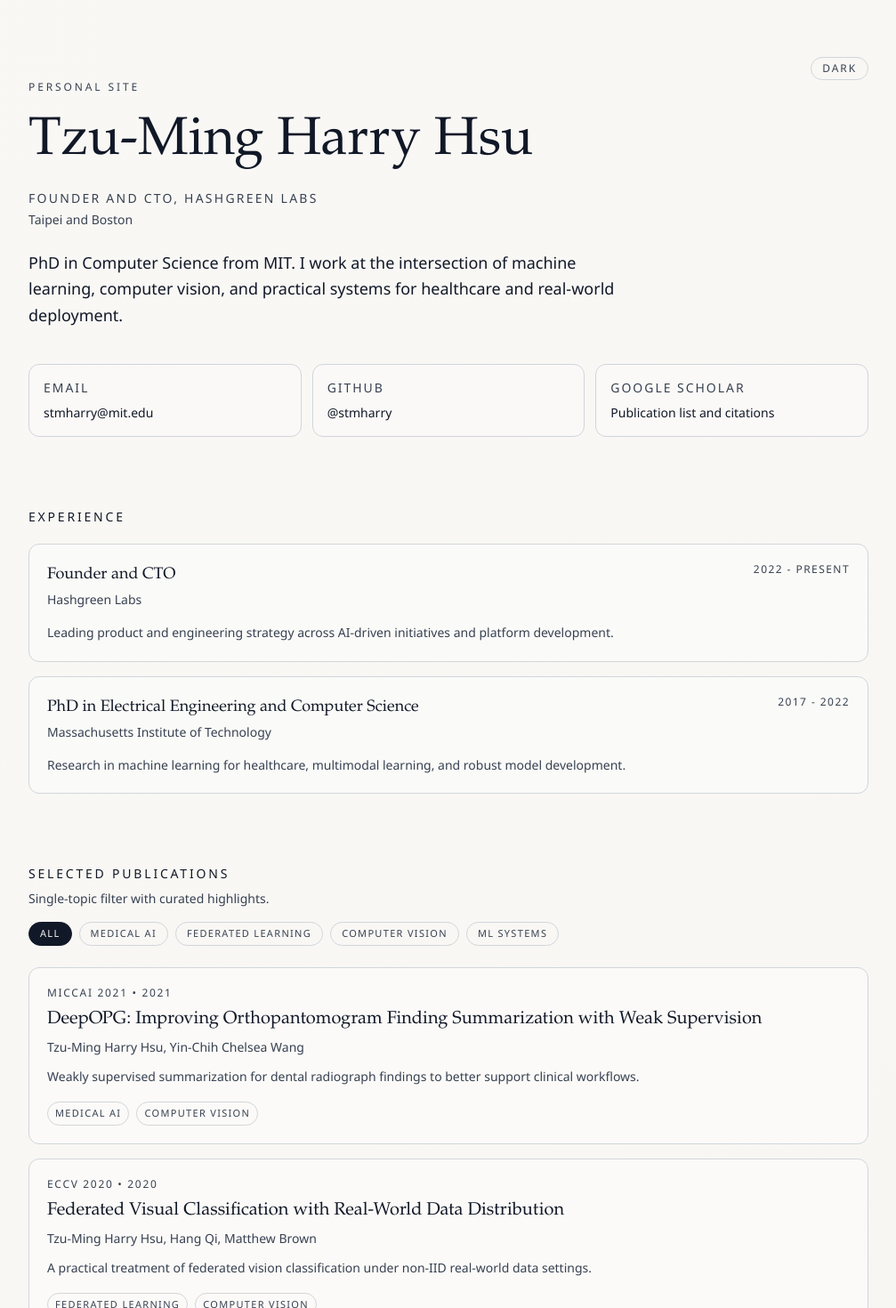
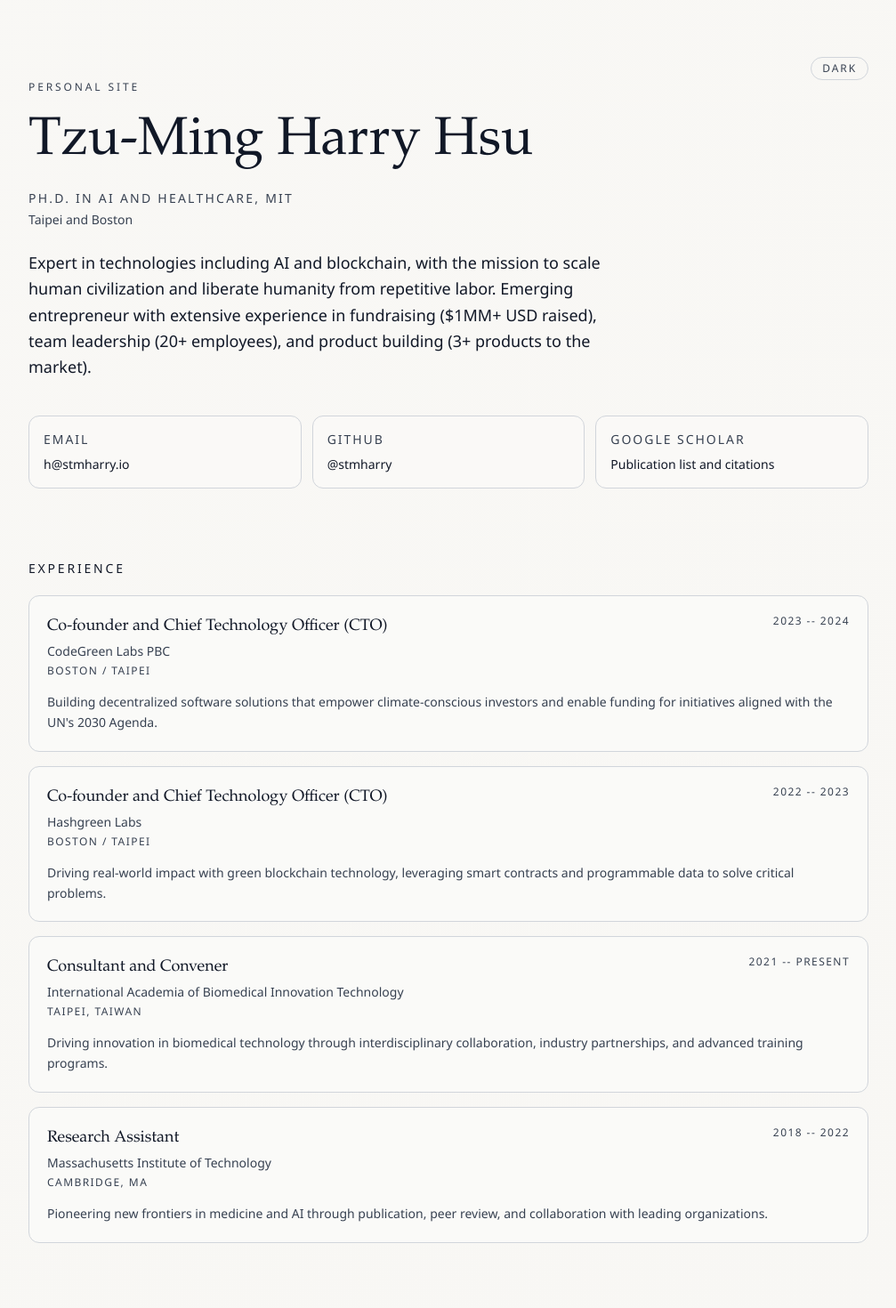
Before and after one commit to stmharry/stmharry.github.io, a React (Vite) app: page / in a window 1280 px wide. Shown: the top 1470 px of the page at 89% size, without its empty margins (136-1143 px from the left). Built offline with nearby package versions, Linux system fonts and the light colour scheme.

Commit message:
✨ feat(web): derive rendered sections from canonical CV data
Switch the website to read profile, links, experience, and publications
from CV selectors so web content stays synchronized with the resume
source of truth.

```diff
--- a/src/App.tsx
+++ b/src/App.tsx
@@ -5,7 +5,8 @@
 import { PrimaryLinks } from "./components/PrimaryLinks";
 import { PublicationsSection } from "./components/PublicationsSection";
 import { ThemeToggle } from "./components/ThemeToggle";
-import { siteContent } from "./data/content";
+import { cvContent } from "./data/cv/content";
+import { getWebExperience, getWebProfile } from "./data/cv/selectors";
 import {
   applyTheme,
   getInitialTheme,
@@ -38,15 +39,18 @@
     setTheme(nextTheme);
   };
 
+  const webProfile = getWebProfile(cvContent);
+  const webExperience = getWebExperience(cvContent);
+
   return (
     <main className="mx-auto w-full max-w-5xl px-6 py-12 sm:px-10 sm:py-16">
       <div className="flex items-center justify-end">
         <ThemeToggle mode={theme} onToggle={handleToggleTheme} />
       </div>
-      <Hero profile={siteContent.profile} />
-      <PrimaryLinks links={siteContent.links} />
-      <ExperienceSection items={siteContent.experience} />
-      <PublicationsSection publications={siteContent.publications} topics={siteContent.topics} />
+      <Hero profile={webProfile} />
+      <PrimaryLinks links={cvContent.profile.links} />
+      <ExperienceSection items={webExperience} />
+      <PublicationsSection publications={cvContent.publications} topics={cvContent.topics} />
     </main>
   );
 }
--- a/src/components/ExperienceSection.tsx
+++ b/src/components/ExperienceSection.tsx
@@ -1,11 +1,7 @@
-import type { ExperienceItem } from "../data/types";
+import type { ExperienceItem } from "../data/cv/types";
 
 type ExperienceSectionProps = {
   items: ExperienceItem[];
-};
-
-const formatYearRange = (startYear: number, endYear: number | null) => {
-  return `${startYear} - ${endYear ?? "Present"}`;
 };
 
 export const ExperienceSection = ({ items }: ExperienceSectionProps) => {
@@ -23,12 +19,11 @@
                   {item.role}
                 </p>
                 <p className="mt-1 text-sm text-(--ink-700)">{item.organization}</p>
+                <p className="mt-1 text-xs tracking-[0.12em] text-(--ink-700) uppercase">{item.location}</p>
               </div>
-              <p className="text-xs tracking-[0.12em] text-(--ink-700) uppercase">
-                {formatYearRange(item.startYear, item.endYear)}
-              </p>
+              <p className="text-xs tracking-[0.12em] text-(--ink-700) uppercase">{item.period}</p>
             </div>
-            <p className="mt-4 text-sm leading-relaxed text-(--ink-700)">{item.description}</p>
+            <p className="mt-4 text-sm leading-relaxed text-(--ink-700)">{item.summary}</p>
           </li>
         ))}
       </ul>
--- a/src/components/Hero.tsx
+++ b/src/components/Hero.tsx
@@ -1,7 +1,7 @@
-import type { Profile } from "../data/types";
+import type { WebProfile } from "../data/cv/selectors";
 
 type HeroProps = {
-  profile: Profile;
+  profile: WebProfile;
 };
 
 export const Hero = ({ profile }: HeroProps) => {
@@ -13,7 +13,7 @@
       </h1>
       <p className="mt-4 text-sm tracking-[0.16em] text-(--ink-700) uppercase">{profile.headline}</p>
       <p className="mt-1 text-sm text-(--ink-700)">{profile.location}</p>
-      <p className="mt-6 max-w-2xl text-base leading-relaxed sm:text-lg">{profile.bio}</p>
+      <p className="mt-6 max-w-2xl text-base leading-relaxed sm:text-lg">{profile.summary}</p>
     </header>
   );
 };
--- a/src/components/PrimaryLinks.tsx
+++ b/src/components/PrimaryLinks.tsx
@@ -1,7 +1,7 @@
-import type { ExternalLink } from "../data/types";
+import type { LinkItem } from "../data/cv/types";
 
 type PrimaryLinksProps = {
-  links: ExternalLink[];
+  links: LinkItem[];
 };
 
 export const PrimaryLinks = ({ links }: PrimaryLinksProps) => {
--- a/src/components/PublicationsSection.tsx
+++ b/src/components/PublicationsSection.tsx
@@ -5,8 +5,8 @@
   getFeaturedPublications,
   getTopicLabelBySlug,
   getUsedTopics,
-} from "../data/selectors";
-import type { PublicationItem, Topic } from "../data/types";
+} from "../data/cv/selectors";
+import type { PublicationItem, Topic } from "../data/cv/types";
 
 type PublicationsSectionProps = {
   publications: PublicationItem[];
@@ -66,12 +66,15 @@
               {publication.venue} • {publication.year}
             </p>
             <h3 className="mt-2 text-xl leading-snug" style={{ fontFamily: "var(--font-serif)" }}>
-              <a href={publication.href} target="_blank" rel="noreferrer" className="hover:underline">
+              <a href={publication.href ?? "#"} target={publication.href ? "_blank" : undefined} rel="noreferrer" className="hover:underline">
                 {publication.title}
               </a>
             </h3>
-            <p className="mt-2 text-sm text-(--ink-700)">{publication.authors}</p>
-            <p className="mt-3 text-sm leading-relaxed text-(--ink-700)">{publication.description}</p>
+            <p className="mt-2 text-sm text-(--ink-700)">
+              {publication.venue}
+              {publication.citationLabel ? ` - ${publication.citationLabel}` : ""}
+            </p>
+            <p className="mt-3 text-sm leading-relaxed text-(--ink-700)">{publication.authors}</p>
             <div className="mt-4 flex flex-wrap gap-2">
               {publication.topics.map((topicSlug) => (
                 <span
--- /dev/null
+++ b/src/data/cv/selectors.ts
@@ -0,0 +1,53 @@
+import type { CvContent, ExperienceItem, PublicationItem, Topic, TopicSlug } from "./types";
+
+export type WebProfile = {
+  name: string;
+  headline: string;
+  location: string;
+  summary: string;
+};
+
+export const getWebProfile = (content: CvContent): WebProfile => {
+  const summary = content.profile.summaryBullets.slice(0, 2).join(" ");
+  return {
+    name: content.profile.name,
+    headline: content.profile.headline,
+    location: content.profile.location,
+    summary,
+  };
+};
+
+export const getWebExperience = (content: CvContent, limit = 4): ExperienceItem[] => {
+  return content.experience.slice(0, limit);
+};
+
+export const sortPublicationsByYear = (publications: PublicationItem[]): PublicationItem[] => {
+  return [...publications].sort((left, right) => {
+    if (left.year === right.year) {
+      return left.order - right.order;
+    }
+
+    return right.year - left.year;
+  });
+};
+
+export const getFeaturedPublications = (publications: PublicationItem[]): PublicationItem[] => {
+  return sortPublicationsByYear(publications.filter((publication) => publication.featuredOnWeb));
+};
+
+export const filterPublicationsByTopic = (publications: PublicationItem[], topicSlug: TopicSlug | "all"): PublicationItem[] => {
+  if (topicSlug === "all") {
+    return publications;
+  }
+
+  return publications.filter((publication) => publication.topics.includes(topicSlug));
+};
+
+export const getTopicLabelBySlug = (topics: Topic[], topicSlug: TopicSlug): string => {
+  return topics.find((topic) => topic.slug === topicSlug)?.label ?? topicSlug;
+};
+
+export const getUsedTopics = (topics: Topic[], publications: PublicationItem[]): Topic[] => {
+  const usedTopicSlugs = new Set(publications.flatMap((publication) => publication.topics));
+  return topics.filter((topic) => usedTopicSlugs.has(topic.slug));
+};
```
Also changed, not shown: 1 other file (tests, documents, lock files or other folders).
